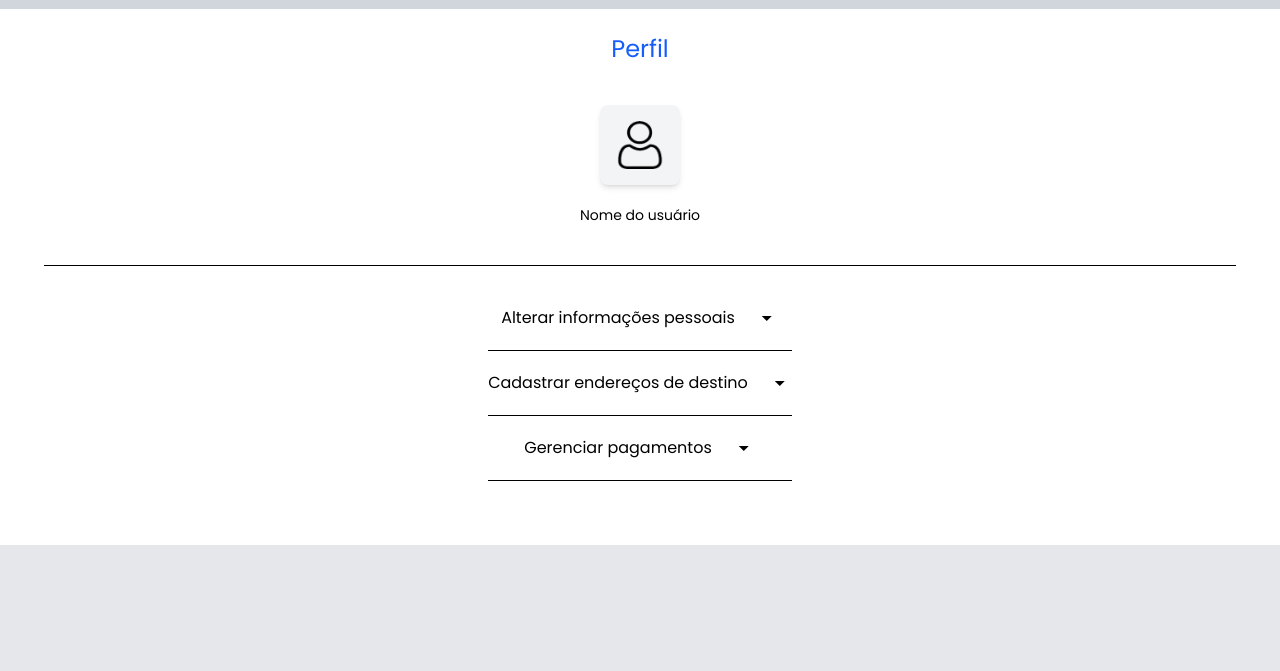
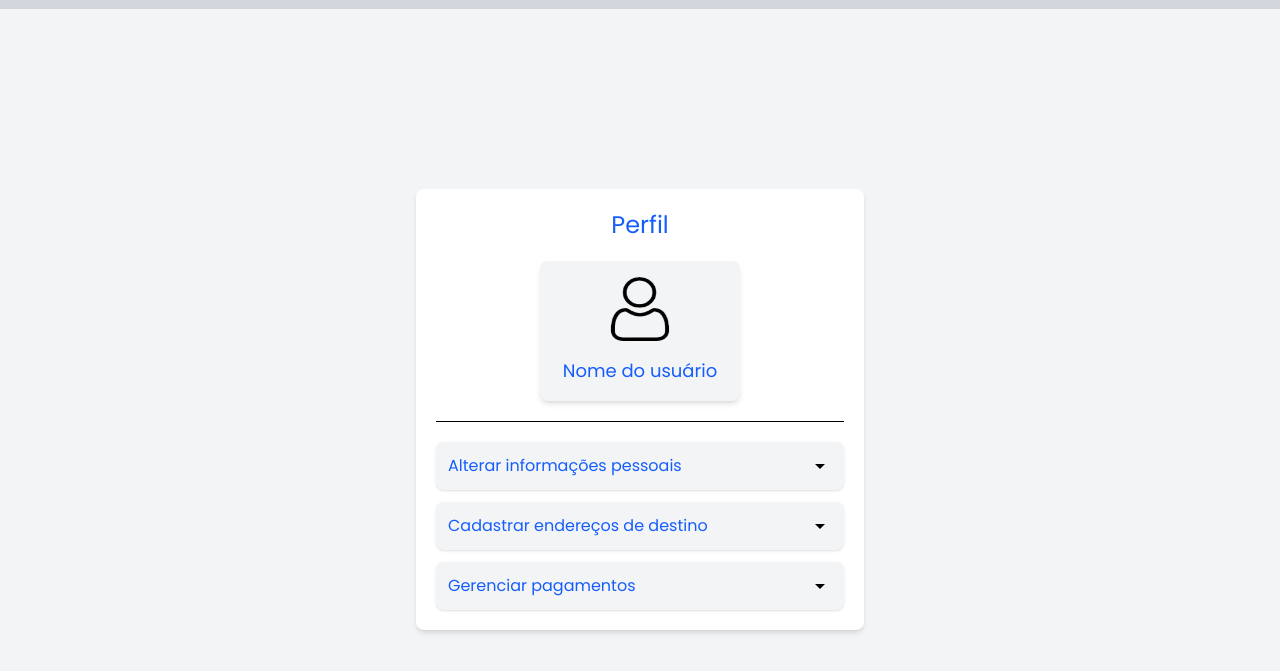
Before and after one commit to LeonardoCCR/trabalho-disciplina-IHC, a website: page src/tela_inicial/perfil.html in a window 1280 px wide. Shown: the part 115-786 px from the top of the page. Drawn offline with nearby package versions, Linux system fonts and the light colour scheme.

Commit message:
fazendo correções

```diff
--- a/src/tela_inicial/perfil.html
+++ b/src/tela_inicial/perfil.html
@@ -35,46 +35,37 @@
         </div>
     </header>
 
-    <main class="bg-white p-6">
-        <div class="flex flex-col justify-center items-center gap-5 text-xl">
+    <main class="bg-gray-100 min-h-screen flex justify-center items-center p-6">
+        <div class="bg-white p-5 flex flex-col w-full max-w-md justify-center items-center gap-5 rounded-lg shadow-md">
             <h1 class="text-2xl text-center text-blue-600">Perfil</h1>
-        </div>
-        <div class="bg-white p-5 flex flex-col justify-center items-center gap-5 rounded-lg">
-            <div class="flex flex-col gap-5 m-5 items-center">
-                <div class="flex flex-col md:flex-row items-center bg-gray-100 rounded-lg p-4 shadow-md gap-4">
-                    <img src="../img/icone_perfil.png" alt="icone_perfil" class="w-12 h-12">
-                </div>
-                <div class="flex flex-col gap-5 items-center justify-center">
-                    <p class="text-black text-sm">Nome do usuário</p>
-                </div>
+
+            <div class="flex flex-col items-center bg-gray-100 rounded-lg p-4 shadow-md gap-4 w-50">
+                <img src="../img/icone_perfil.png" alt="icone_perfil" class="w-16 h-16">
+                <p class="text-blue-600 text-lg">Nome do usuário</p>
             </div>
+
             <hr class="w-full border-black">
-            <div class="flex flex-col gap-5 m-5 items-center">
-                <div class="flex flex-row gap-5 items-center justify-center">
-                    <p>Alterar informações pessoais</p>
-                    <span class="material-symbols-outlined">
-                        arrow_drop_down
-                    </span>
-                </div>
-                <hr class="w-full border-black">
-                <div class="flex flex-row gap-5 items-center justify-center">
-                    <p>Cadastrar endereços de destino</p>
-                    <span class="material-symbols-outlined">
-                        arrow_drop_down
-                    </span>
-                </div>
-                <hr class="w-full border-black">
-                <div class="flex flex-row gap-5 items-center justify-center">
-                    <p>Gerenciar pagamentos</p>
-                    <span class="material-symbols-outlined">
-                        arrow_drop_down
-                    </span>
-                </div>
-                <hr class="w-full border-black">
+
+            <div class="flex flex-col gap-3 w-full">
+                <button class="flex flex-row items-center justify-between w-full bg-gray-100 p-3 rounded-lg shadow-sm">
+                    <p class="text-md text-blue-600">Alterar informações pessoais</p>
+                    <span class="material-symbols-outlined">arrow_drop_down</span>
+                </button>
+
+                <button class="flex flex-row items-center justify-between w-full bg-gray-100 p-3 rounded-lg shadow-sm">
+                    <p class="text-md text-blue-600">Cadastrar endereços de destino</p>
+                    <span class="material-symbols-outlined">arrow_drop_down</span>
+                </button>
+
+                <button class="flex flex-row items-center justify-between w-full bg-gray-100 p-3 rounded-lg shadow-sm">
+                    <p class="text-md text-blue-600">Gerenciar pagamentos</p>
+                    <span class="material-symbols-outlined">arrow_drop_down</span>
+                </button>
             </div>
         </div>
     </main>
-    <footer class="flex md:hidden flex-row justify-center items-center text-center bg-gray-300 p-3 gap-8">
+    <footer
+        class="fixed bottom-0 left-0 w-full flex md:hidden flex-row justify-center items-center text-center bg-gray-300 p-3 gap-8">
         <div>
             <a id="botao_conta" href="perfil.html" class="flex flex-col items-center p-3 gap-2 rounded-lg">
                 <img src="../img/icone_conta.png" alt="icone_conta" class="w-12 h-12">
@@ -95,6 +86,7 @@
             </a>
         </div>
     </footer>
+
 </body>
 
 </html>
```
Also changed, not shown: src/tela_inicial/configuracoes.html (+9 -7 lines), src/tela_inicial/confirmar.html (+12 -13 lines), src/tela_inicial/tela_inicial.html (+1 -2 lines), src/tela_inicial/viagens_recentes.html (+9 -10 lines), src/output.css.
